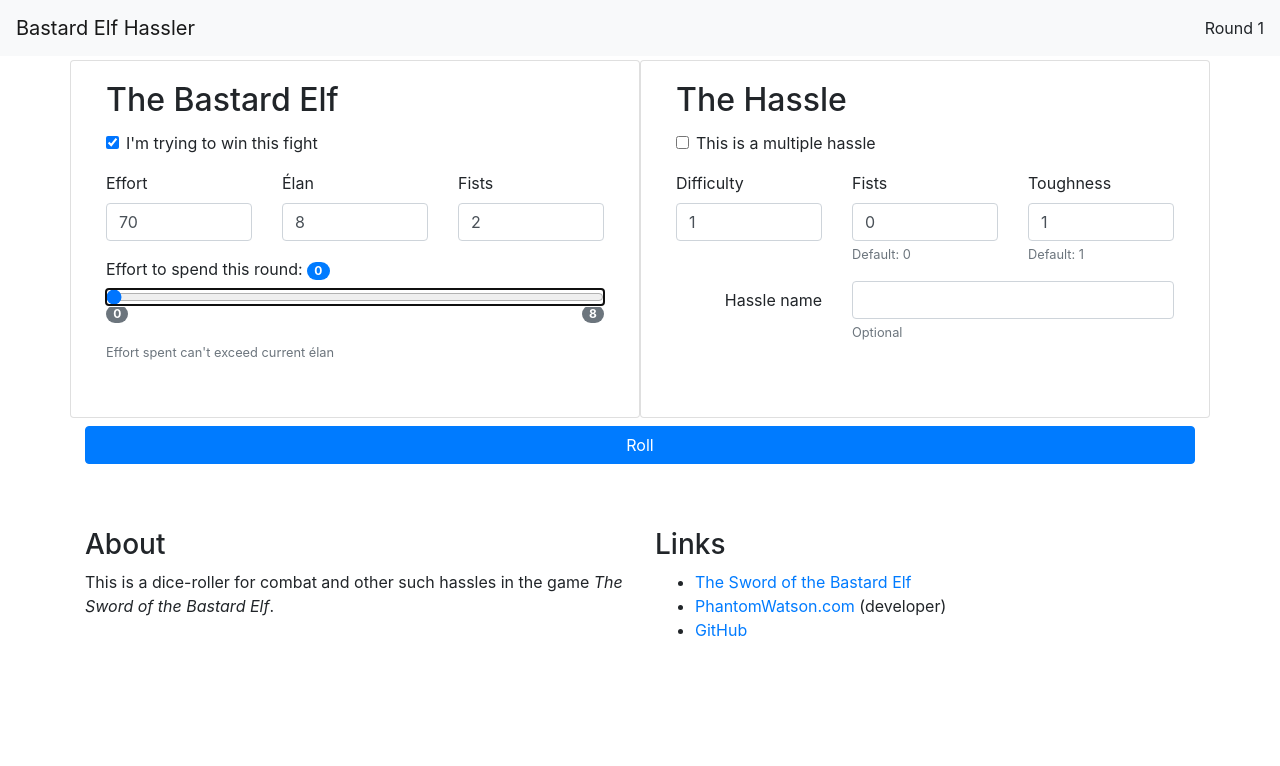
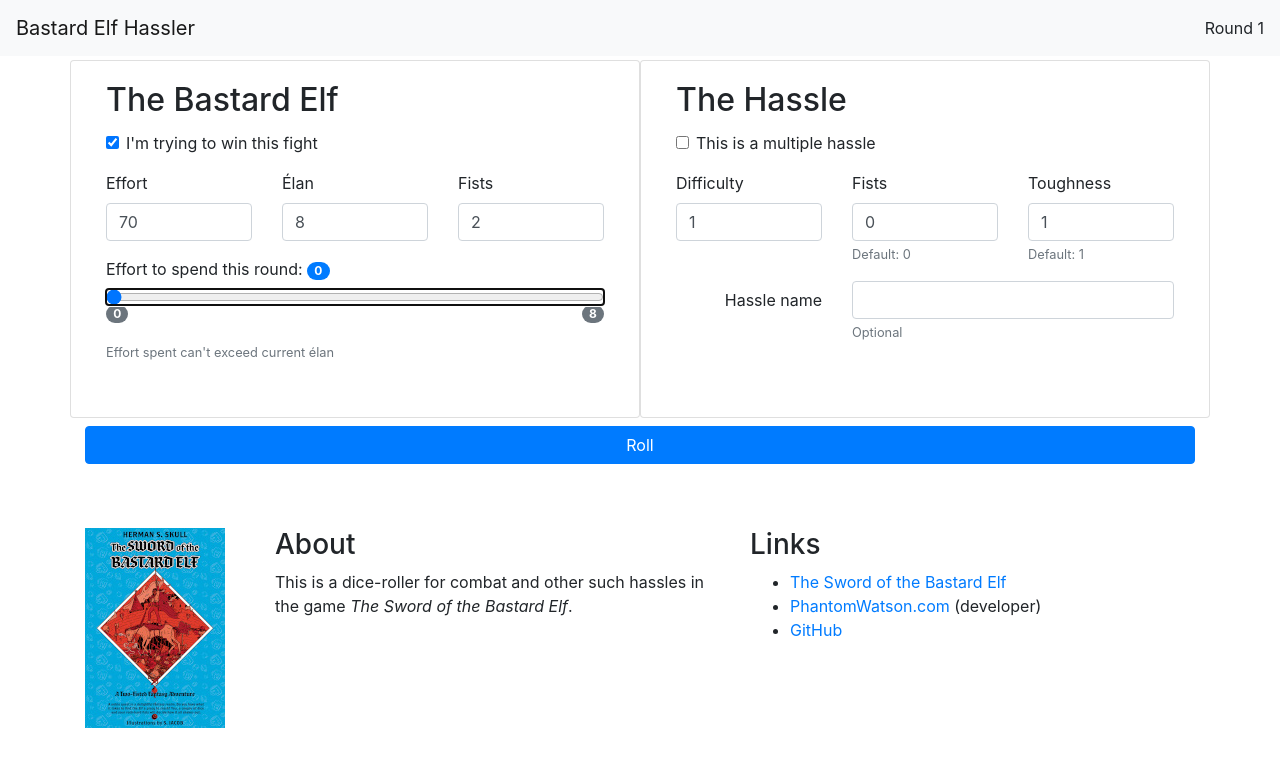
Before and after one commit to PhantomWatson/bastard-elf-hassler, a plain HTML site: page index.html in a window 1280 px wide. Drawn offline with nearby package versions, Linux system fonts and the light colour scheme.

Commit message:
Add book cover to footer

```diff
--- a/index.html
+++ b/index.html
@@ -198,14 +198,17 @@
 
   <footer class="container">
     <div class="row">
-      <section class="col-sm-6">
+      <div class="col-sm-2">
+        <img src="img/coverimg.thumb.jpg" alt="The Sword of the Bastard Elf book cover" title="The Sword of the Bastard Elf" />
+      </div>
+      <section class="col-sm-5">
         <h3>About</h3>
         <p>
           This is a dice-roller for combat and other such hassles in the game
           <em>The Sword of the Bastard Elf</em>.
         </p>
       </section>
-      <section class="col-sm-6">
+      <section class="col-sm-5">
         <h3>Links</h3>
         <ul>
           <li>
```
Also changed, not shown: img/coverimg.thumb.jpg (added).
